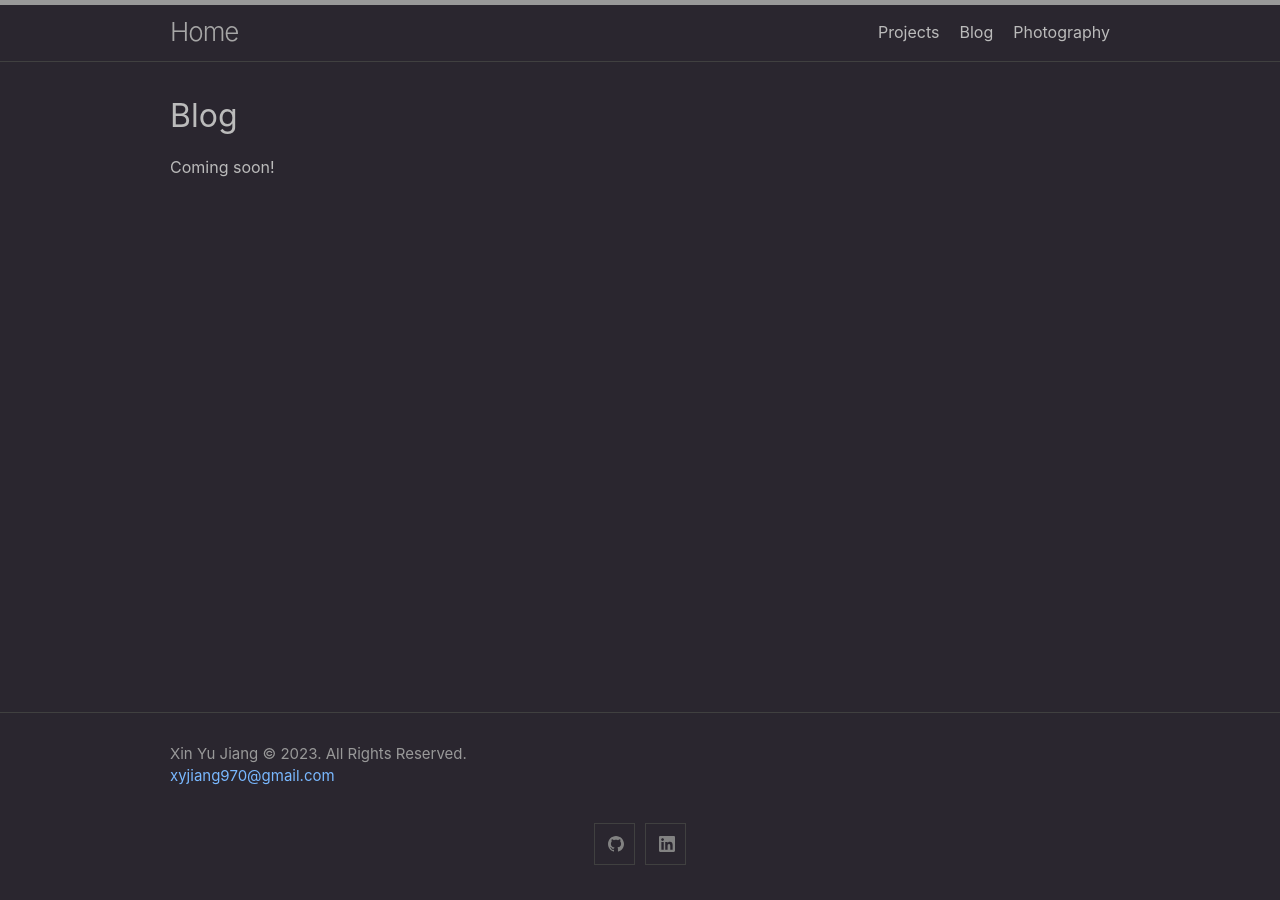
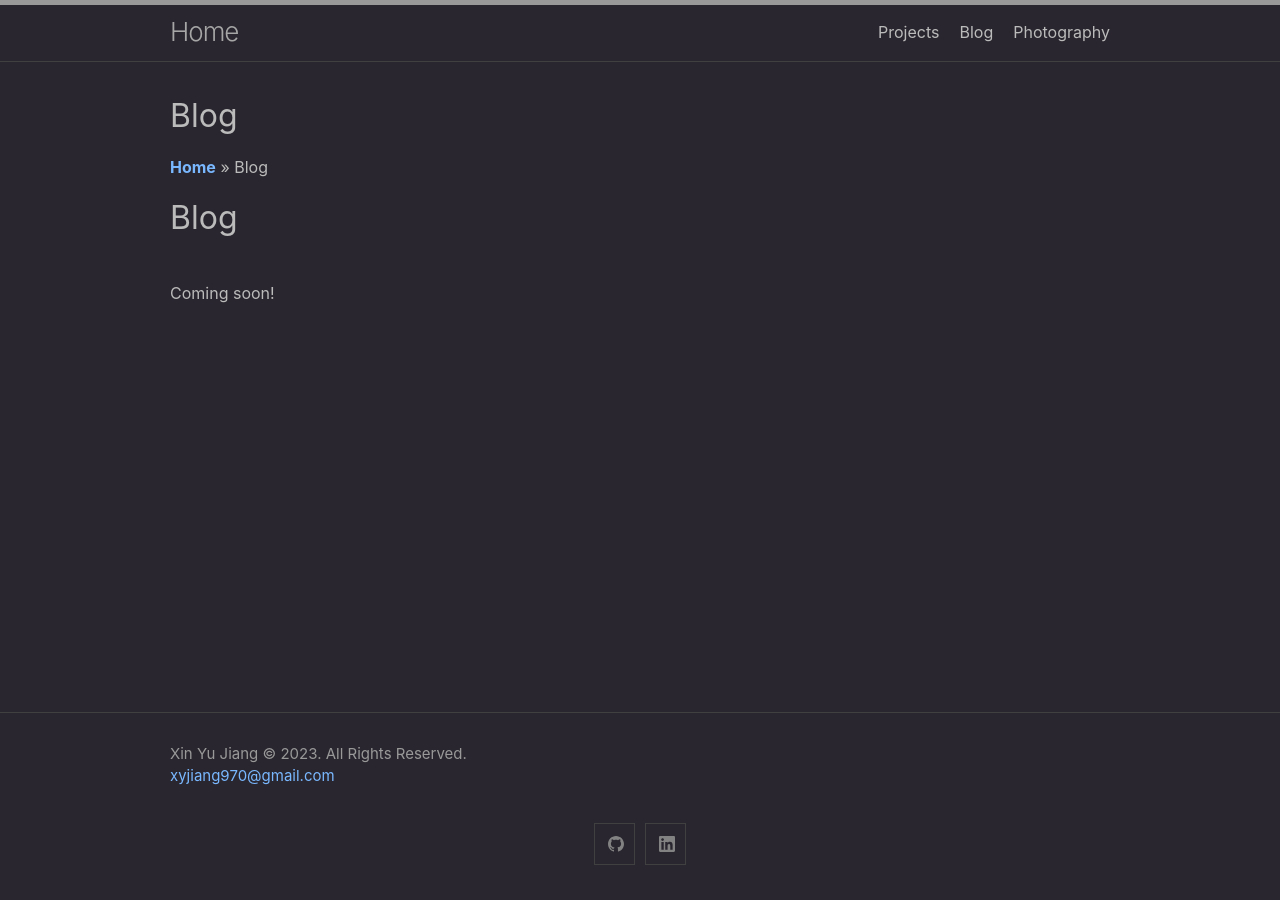
Before and after one commit to xyjiang970/xyjiang970.github.io, a Jekyll site: the page built from blog/blog_home.md, in a window 1280 px wide. Built offline with Jekyll 4.4.1, drawn with Linux system fonts in a browser that asks for light colours.

Commit message:
Update blog_home.md

```diff
--- a/blog/blog_home.md
+++ b/blog/blog_home.md
@@ -4,5 +4,7 @@ title: Blog
 permalink: /blog/
 description:
 ---
-
+**[Home](../)** >> Blog
+# Blog
+<br>
 Coming soon!
```
